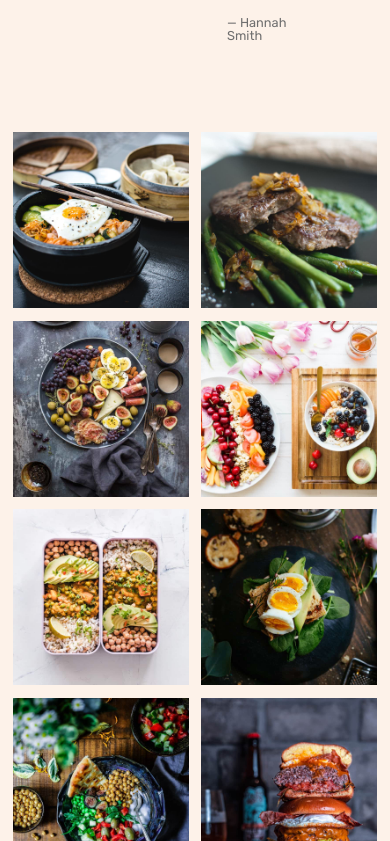
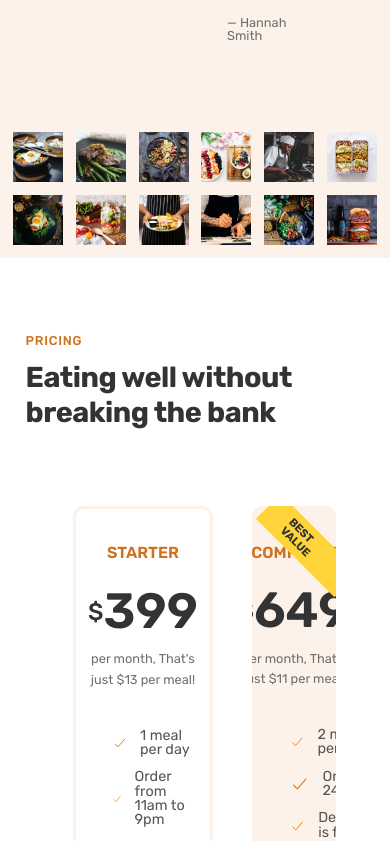
Before and after one commit to Euuphi/omnifood, a React (Create React App) app: page / in a window 390 px wide. Shown: the part 4723-5564 px from the top of the page. Built offline with nearby package versions, Linux system fonts and the light colour scheme.

Commit message:
Refactor Gallery to calculate number of columns

```diff
--- a/src/components/Sections/Testimonials/Gallery.js
+++ b/src/components/Sections/Testimonials/Gallery.js
@@ -20,12 +20,24 @@ import Grid from "../../Layout/Grid";
 import GalleryItem from "./GalleryItem";
 
 const Gallery = () => {
-    //TODO: Look into creating carasoul for gallery
+    //TODO: Look into creating carasoul for gallery on large tablet size
 
+    // Media Queries
     const largeTabletScreen = useMediaQuery("(max-width: 84em)");
+    const smallTabletScreen = useMediaQuery("(max-width: 59em)");
+
+    const calculateCols = () => {
+        if (smallTabletScreen) {
+            return 6;
+        } else if (largeTabletScreen) {
+            return 2;
+        } else {
+            return 3;
+        }
+    };
 
     return (
-        <Grid col={largeTabletScreen ? 2 : 3} gap="1.6rem" padding="1.6rem">
+        <Grid col={calculateCols()} gap="1.6rem" padding="1.6rem">
             <GalleryItem
                 imageSrc={galleryOne}
                 imageAlt="Beautifully arranged food"
@@ -42,7 +54,7 @@ const Gallery = () => {
                 imageSrc={galleryFour}
                 imageAlt="Beautifully arranged food"
             />
-            {largeTabletScreen || (
+            {(largeTabletScreen && !smallTabletScreen) || (
                 <GalleryItem
                     imageSrc={galleryFive}
                     imageAlt="Beautifully arranged food"
@@ -56,7 +68,7 @@ const Gallery = () => {
                 imageSrc={gallerySeven}
                 imageAlt="Beautifully arranged food"
             />
-            {largeTabletScreen || (
+            {(largeTabletScreen && !smallTabletScreen) || (
                 <>
                     <GalleryItem
                         imageSrc={galleryEight}
```
